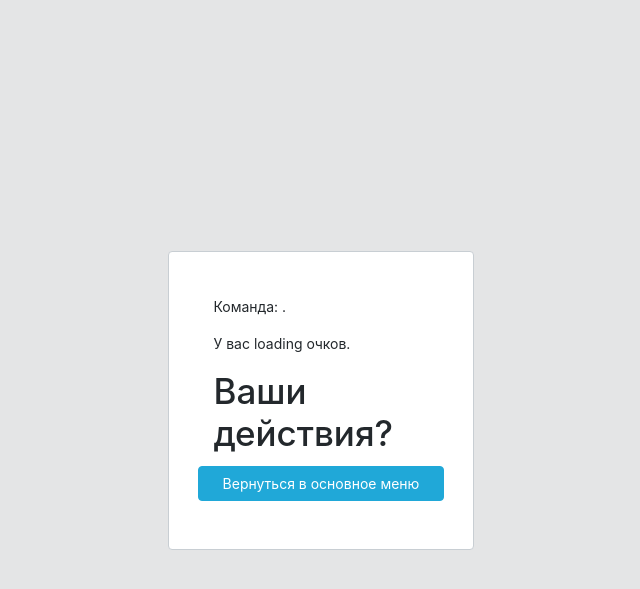
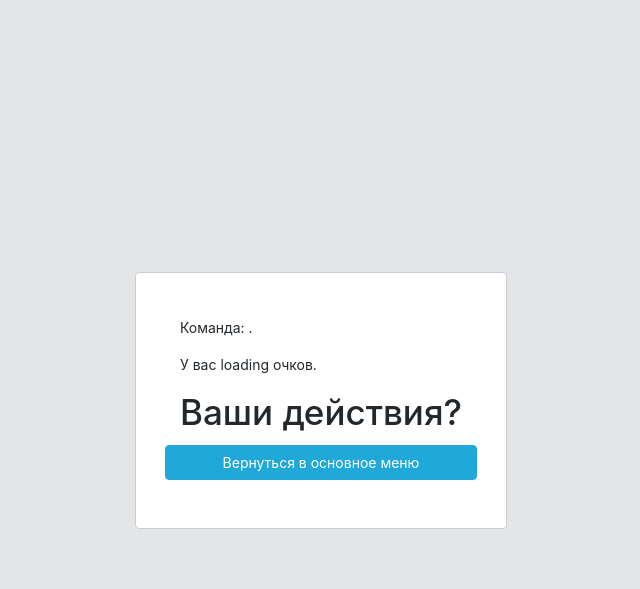
Before and after one commit to DmitriyValetov/reactor-quest, a Flask app: template app/templates/controls.html in a window 1280 px wide. Shown: the top 589 px of the page, without its empty margins (319-959 px from the left). Run offline with Flask 2, Linux system fonts and the light colour scheme; the template is opened without the code that fills it, so the values that code supplies are empty; parts of the project's set-up code (start-up, migrations or seed data) failed here and were passed over; some libraries are stand-ins or nearby versions.

Commit message:
to string

```diff
--- a/app/templates/controls.html
+++ b/app/templates/controls.html
@@ -96,7 +96,7 @@
 
 {% block content %}
 <div class="row justify-content-center">
-  <div class="col-md-10" >
+  <div class="col" >
 
 
     {% if pair_dashboard_with_controls %}
```
